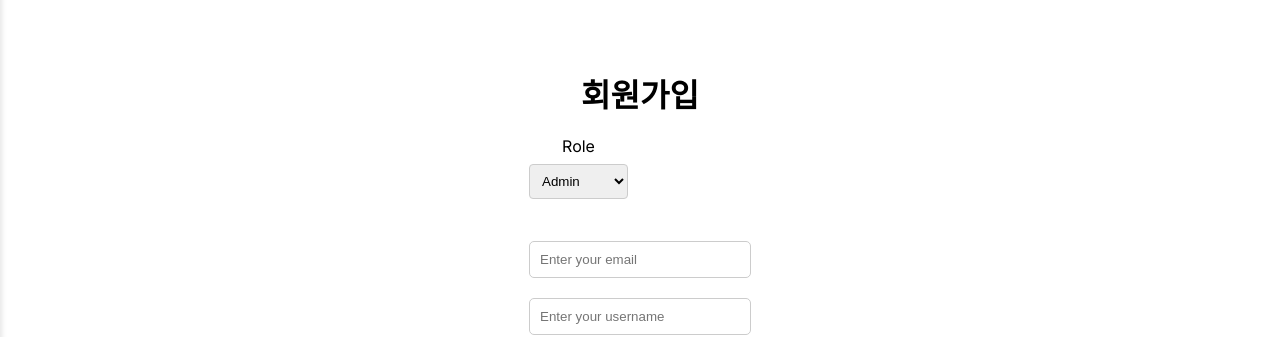
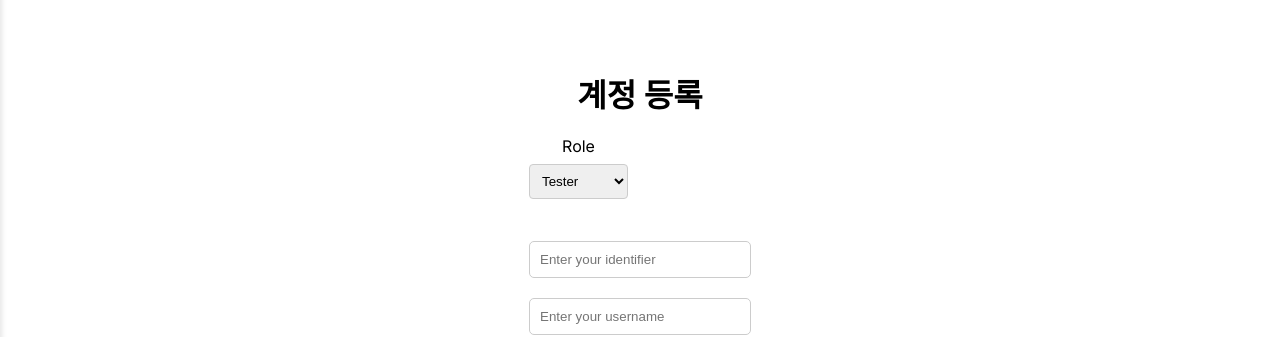
Before and after one commit to SWE-PRJ/frontend, a Next.js app: page /create_account in a window 1280 px wide. Shown: the part 180-517 px from the top of the page. Built offline with nearby package versions, Linux system fonts and the light colour scheme.

Commit message:
mod: 회원가입->계정등록으로 변경

```diff
--- a/src/components/create_account/CreateAccount.js
+++ b/src/components/create_account/CreateAccount.js
@@ -5,7 +5,7 @@ import styles from '../../app/create_account/page.module.css';
 
 export default function CreateAccount() {
   const router = useRouter();
-  const [email, setEmail] = useState('');
+  const [id, setID] = useState('');
   const [username, setUsername] = useState('');
   const [password, setPassword] = useState('');
   const [role, setRole] = useState('');
@@ -13,7 +13,7 @@ export default function CreateAccount() {
   const handleSubmit = (e) => {
     e.preventDefault();
     // 수정 필요
-    if (email && username && password) {
+    if (id && username && password) {
       router.push('/');
     }
   };
@@ -24,12 +24,11 @@ export default function CreateAccount() {
 
   return (
     <div className={styles.container}>
-      <h2>회원가입</h2>
+      <h2>계정 등록</h2>
       <div className={styles.role}>
         <div>
           <label htmlFor="role">Role</label>
           <select id="role" value={role} onChange={handleRoleChange}>
-            <option value="admin">Admin</option>
             <option value="tester">Tester</option>
             <option value="developer">Developer</option>
             <option value="pl">PL</option>
@@ -38,10 +37,10 @@ export default function CreateAccount() {
       </div>
       <form onSubmit={handleSubmit} className={styles.form}>
         <input
-          type="email"
-          placeholder="Enter your email"
-          value={email}
-          onChange={(e) => setEmail(e.target.value)}
+          type="text"
+          placeholder="Enter your identifier"
+          value={id}
+          onChange={(e) => setID(e.target.value)}
           className={styles.input}
         />
         <input
--- a/src/components/homepage-admin/HomePageAdmin.js
+++ b/src/components/homepage-admin/HomePageAdmin.js
@@ -19,7 +19,7 @@ export default function HomePageAdmin() {
                     <span>My project</span>
             </div>
             <footer className={styles.footer}>
-                <p>Our page is made by juyoung Kim, youngkyuong Bae, sangyoon Lee, heaseung Lee, yejin Choi (스펠링수정)</p>
+                <p>Our page is made by juyoung Kim, youngkyeong Bae, sangyun Lee, haeseung Lee, yejin Choi</p>
             </footer>
         </div>
     );
--- a/src/components/homepage-other/HomePageOther.js
+++ b/src/components/homepage-other/HomePageOther.js
@@ -19,7 +19,7 @@ export default function HomePageOther() {
                     <span>My project</span>
             </div>
             <footer className={styles.footer}>
-                <p>Our page is made by juyoung Kim, youngkyuong Bae, sangyoon Lee, heaseung Lee, yejin Choi (스펠링수정)</p>
+                <p>Our page is made by juyoung Kim, youngkyeong Bae, sangyun Lee, haeseung Lee, yejin Choi</p>
             </footer>
         </div>
     );
```
